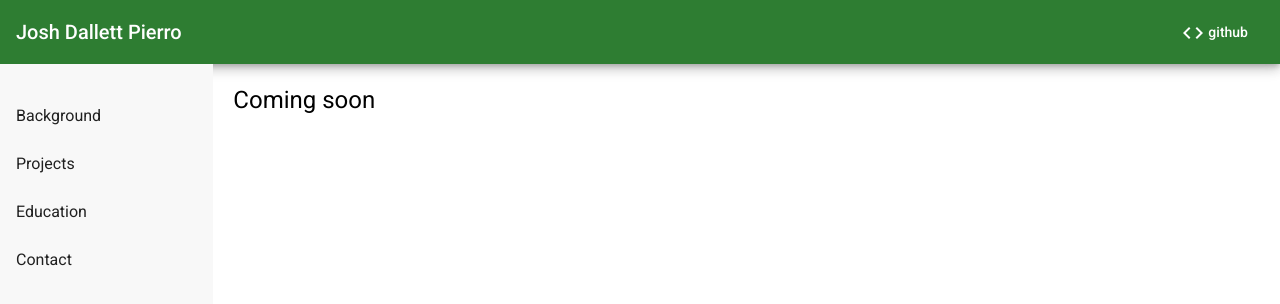
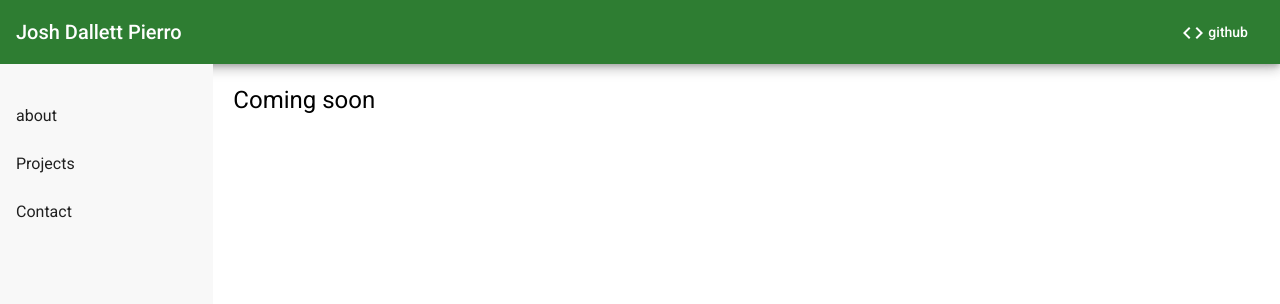
Before and after one commit to joshpierro/home, an Angular app in the folder web/: page /home/ in a window 1280 px wide. Shown: the top 304 px of the page. Built offline with nearby package versions, Linux system fonts and the light colour scheme.

Commit message:
fixes links

```diff
--- a/web/src/app/app-routing.module.ts
+++ b/web/src/app/app-routing.module.ts
@@ -8,7 +8,7 @@ import { ProjectsComponent } from './components/projects/projects.component';
 const routes: Routes = [
   {path: '', component: HomeComponent},
   {path: 'projects', component: ProjectsComponent},
-  {path: 'education', component: EducationComponent},
+  // {path: 'education', component: EducationComponent},
   {path: 'contact', component: ContactComponent},
   {path: '**', component: HomeComponent}
 ];
--- a/web/src/app/components/side-nav/side-nav.component.ts
+++ b/web/src/app/components/side-nav/side-nav.component.ts
@@ -8,9 +8,9 @@ import { Component, OnInit } from '@angular/core';
 export class SideNavComponent implements OnInit {
 
   sections: {key:string,value:string}[]  = [
-    {key:'home', value:'Background'},
+    {key:'home', value:'about'},
     {key:'projects', value: 'Projects'},
-    {key: 'education', value:'Education'},
+    // {key: 'education', value:'Education'},
     {key:'contact', value:'Contact'}
   ];
 
--- a/web/src/index.html
+++ b/web/src/index.html
@@ -3,7 +3,7 @@
 <head>
   <meta charset="utf-8">
   <title>Joshpierro</title>
-  <base href="/">
+  <base href="../home">
   <meta name="viewport" content="width=device-width, initial-scale=1">
   <link rel="icon" type="image/x-icon" href="favicon.ico">
   <link rel="preconnect" href="https://fonts.gstatic.com">
```
Also changed, not shown: 3 other files (tests, documents, lock files or other folders).
